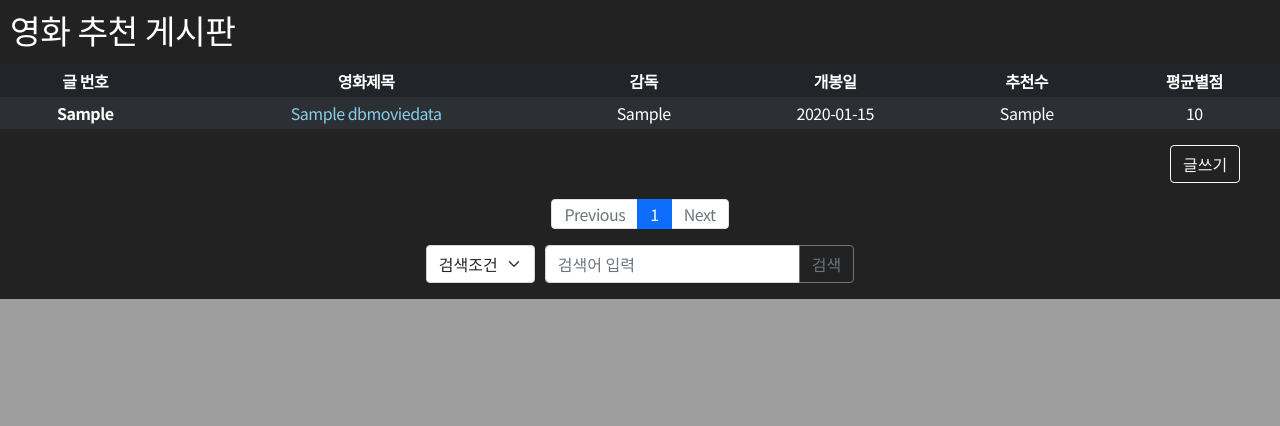
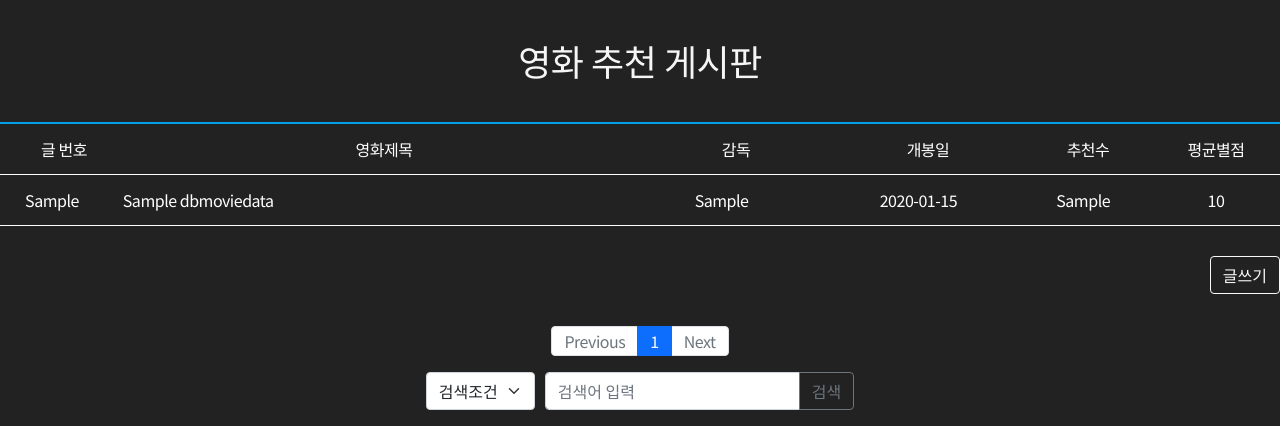
Before and after one commit to akrwkdrrr99/hanghae, a Flask app: page /board/1 in a window 1280 px wide. Shown: the part 801-1227 px from the top of the page. Before the commit the page ends 1100 px from the top, so only its background shows below. Run offline with Flask 2, Linux system fonts and the light colour scheme; a database or web service that is not in the repository returns one stand-in record (values such as "Sample title"); some libraries are stand-ins or nearby versions.

Commit message:
css bbs 수정

```diff
--- a/static/css/common.css
+++ b/static/css/common.css
@@ -36,7 +36,7 @@
 }
 
 
-.inner {width: 1400px; margin: 0 auto;}
+.inner {width: 100%; margin: 0 auto; max-width: 1400px;}
 /* header */
 header {position: fixed; left: 0; top:0; z-index: 100; width: 100%; height:  auto;}
 header .inner {max-width : 100%; display: flex; justify-content: space-between; align-items: center; height: 80px; padding: 0 20px;}
@@ -432,11 +430,13 @@ body.setof {overflow: hidden; height: 100%;}
  .pop_inner .pop_up_box form .check {margin-top: 22px; text-align: center;}
  .pop_inner .pop_up_box form .check button {width: 120px; height: 48px; line-height: 46px; border: 1px solid #222;}
 
-.board_html .title_h3{
-  float: left;
-  margin-top: 11px;
-  margin-left: 10px;
-  color: white;
+ .board_html .title_h3 {
+  /* float: left; */
+    color: whitesmoke;
+    text-align:center;
+    font-size: 36px; line-height: normal;
+    margin: 40px 0;
+    width: 100%;
 }
 
 .board_html .arrange_list{
@@ -448,11 +448,9 @@ body.setof {overflow: hidden; height: 100%;}
 }
 
 .board_html .write_button{
-  width: 100px;
-  float: right;
-  margin-right: 10px;
+  text-align:right;
+    margin-top: 30px;
 }
-
 .board_html .pagination{
   width: 100%;
   margin-top: 16px;
@@ -557,33 +563,71 @@ th, td {
   padding-top: 10px;
   border: 1px solid;
 
+}
+
+.board_detail_html .movie_img {
+    text-align: center;
+    margin-bottom: 12px;
+}
+.board_detail_html .movie_img img{
+    width: 100%; max-width: 400px;
+}
+
+.board_detail_html .movie_actor_desc {
+  margin: 30px auto;
   display: flex;
   flex-direction: row;
   align-items: center;
   justify-content: center;
 }
-
-.board_detail_html .movie_img {
-  float: left;
-  margin-left: 11px;
-  /* width: 300px;
-  height: 300px; */
+.board_detail_html .movie_actor_desc >div {width: 50%; max-width: 500px; margin: 0 15px;}
+.board_detail_html .movie_actor_desc  .card-body {padding: 33px 28px; min-height: 220px;}
+.board_detail_html .movie_actor_desc  .card-title {font-size: 24px; font-weight: bold; font-color: #222; margin-bottom: 30px;}
+.board_detail_html .movie_actor_desc  .card-text {font-size: 16px; font-weight: normal font-color:#505050; line-height: 1.67;}
+.board_detail_html .reply{
+    width: 100%;
+    margin: 0 auto;
+    padding: 30px 20px;
+    max-width: 1400px;
 }
 
-.board_detail_html .movie_actor_desc {
-  margin: 0px 0px 0px 50px;
+.board_detail_html .reply .card {
+    margin-top: 17px;
+    font-size: 16px;
+    display: block;
+}
+.board_detail_html .reply .card .card-body {
+    padding: 30px 20px;
+}
 
-  display: flex;
-  flex-direction: column;
-  align-items: center;
-  justify-content: right;
+
+.board_detail_html .reply .card .card-title {
+    font-size: 20px;
 }
-.board_detail_html .reply{
-  width: 100%;
-  margin-top: 11px;
-  margin-left: 11px;
+
+board_detail_html .reply .card:first-child {
+    margin-top: 0;
 }
+
 header .login_btn button,
 header .login_btn a {margin-left: 16px; background: none;}
 header .login_btn button img,
 header .login_btn a img {width: 28px;}
+
+/*  ************ bbs 수정 ************ */
+.bbs_tb, .bbs_tb a {color: #fff;}
+.bbs_tb .bbs_li {display: flex; justify-content: space-between; align-items: center; border-bottom: 1px solid #fff; width: 100%;}
+.bbs_tb .bbs_li > div{width: calc(100% / 6); height: 50px; line-height: 50px; text-align: center; box-sizing: border-box;}
+.bbs_tb .bbs_li .li_1 {width: 10%; text-align: center; justify-content: center;}
+.bbs_tb .bbs_li .li_2 {width: 40%; }
+.bbs_tb .bbs_li .li_3 {width: 15%;}
+.bbs_tb .bbs_li .li_4 {width: 15%;}
+.bbs_tb .bbs_li .li_5 {width: 10%;}
+.bbs_tb .bbs_li .li_6 {width: 10%;}
+.bbs_tb .bbs_th{border-top: 2px solid var(--color-point-blue);}
+.bbs_tb .bbs_th > div{}
+.bbs_tb .bbs_td {}
+.bbs_tb .bbs_td:hover {background-color: rgba(255,255,255, 0.54);}
+.bbs_tb .bbs_td > div{}
+.bbs_tb .bbs_td .li_2 {text-align: left;}
+.bbs_tb .bbs_td .li_2 a {padding-left: 14px; overflow: hidden; text-overflow: ellipsis; white-space: nowrap; display: block; width: 100%;}
--- a/templates/board.html
+++ b/templates/board.html
@@ -23,9 +23,9 @@
 </script> -->
 
 <div class="board_html">
-
+    <div class="inner">
         <div class="title_h3">
-        <h3 style="color : white; font-size: 25pt; margin-bottom: 15px;"> 영화 추천 게시판 </h3>
+            <h3> 영화 추천 게시판 </h3>
         </div>
 
         <!-- <div class="arrange_list">
@@ -35,40 +35,41 @@
                 <option value="2">추천 순</option>
             </select>
         </div> -->
-
-    <table class="table table-dark table-striped">
-        <thead>
-            <tr>
-                <th scope="col">글 번호</th>
-                <th scope="col">영화제목</th>
-                <th scope="col">감독</th>
-                <th scope="col">개봉일</th>
-                <th scope="col">추천수</th>
-                <th scope="col">평균별점</th>
-                <!-- <th scope="col">조회수</th> -->
-            </tr>
-        </thead>
-        <tbody>
+        <script type="text/javascript">
+            $(function() {
+                var li_set = $('.bbs_td .int_num');
+                for(i=0; i<li_set.length; i++) {
+                }
+            });
+        </script>
+        <div class="bbs_tb">
+            <div class="bbs_th bbs_li">
+                <div class="li_1">글 번호</div>
+                <div class="li_2">영화제목</div>
+                <div class="li_3">감독</div>
+                <div class="li_4">개봉일</div>
+                <div class="li_5">추천수</div>
+                <div class="li_6">평균별점</div>
+                <!-- <div>조회수</div> -->
+            </div>
             {% for movie in all_movies%}
-                <tr>
-                    <th scope="row">{{movie.movie_arrindex}}</th>
-                    <td><a id="titlelink" href="#" onclick="enter_board_detail({{movie.movie_arrindex}})">{{movie.movie_title}} </a></td>
-                    <td>{{movie.movie_director}}</td>
-                    <td>{{movie.movie_opendate}}</td>
-                    <td>{{movie.movie_recommand}}</td>
-                    <td>{{movie.movie_avg_star}}</td>
-                    <!-- <td>{{movie.movie_opendate}}</td> -->
-                </tr>
+            <div class="bbs_td bbs_li">
+                    <div class="li_1 row">{{movie.movie_arrindex}}</div>
+                    <div class="li_2"><a id="titlelink" href="#" onclick="enter_board_detail({{movie.movie_arrindex}})">{{movie.movie_title}} </a></div>
+                    <div class="li_3">{{movie.movie_director}}</div>
+                    <div class="li_4">{{movie.movie_opendate}}</div>
+                    <div class="li_5">{{movie.movie_recommand}}</div>
+                    <div class="li_6 int_num">{{movie.movie_avg_star}}</div>
+                    <!-- <div>{{movie.movie_opendate}}</div> -->
+            </div>
             {% endfor %}
-        </tbody>
-    </table>
+        </div>
 
         <div class="write_button">
             <button type="button"  onclick="enter_board_write()" class="btn btn-outline-light">글쓰기</button>
         </div>
 
         <div class="pagination">
-        <nav aria-label="...">
                 <ul class="pagination">
                     {% if pagenation_arr_min == cur_page_num %}
                         <li class="page-item disabled">
@@ -102,7 +103,6 @@
                         </li>
                     {% endif  %}
                 </ul>
-        </nav>
         </div>
 
         <div class="serchcontents">
@@ -123,5 +123,6 @@
             </div>
         </div>
     </div>
+</div>
 
 {% endblock %}
--- a/templates/layout.html
+++ b/templates/layout.html
@@ -13,7 +13,7 @@
     <script src="https://cdnjs.cloudflare.com/ajax/libs/jquery-cookie/1.4.1/jquery.cookie.js"></script>
     <meta property="og:title" content="MovieW 무비를 함께 뮤뷰" />
     <meta property="og:description" content="자신만의 영화 리스트를 만들어 보세요" />
-    <meta property="og:image" content="" />
+    <meta property="og:image" content="{{ url_for('static', filename='/img/mW_img.png') }}" />
     <link rel="stylesheet" type= "text/css" href="{{ url_for('static', filename='/css/reset.css') }}">
     <link rel="stylesheet" type= "text/css" href="{{ url_for('static', filename='/css/common.css') }}">
     <script src="{{ url_for('static', filename='/js/style.js') }}" type="text/javascript"></script>
```
Also changed, not shown: other parts of static/css/common.css (+29 -23 lines), templates/board_detail.html (+12 -8 lines), static/img/mW_img.png (added). Lines whose indentation alone changed are shown as unchanged.
